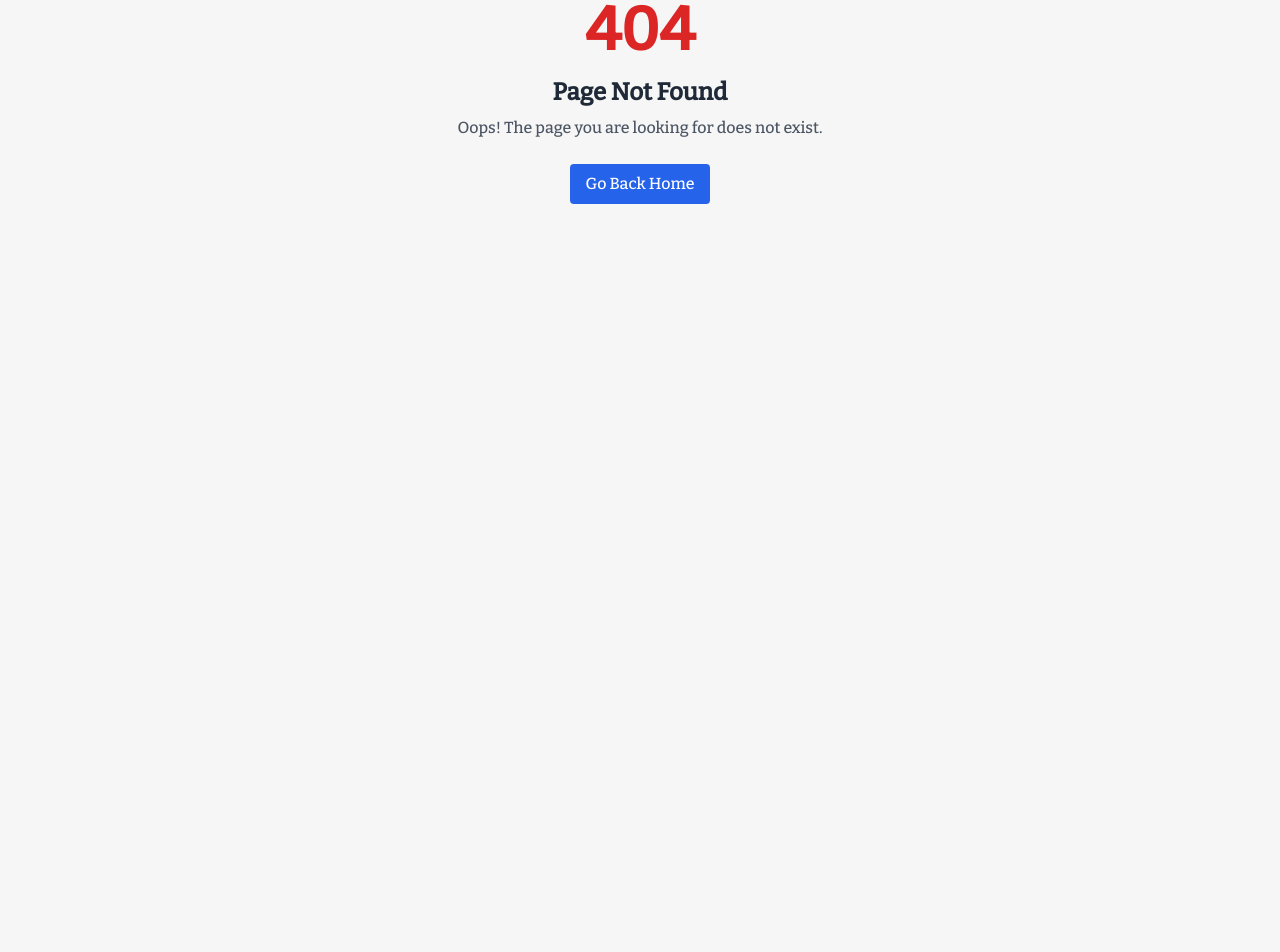
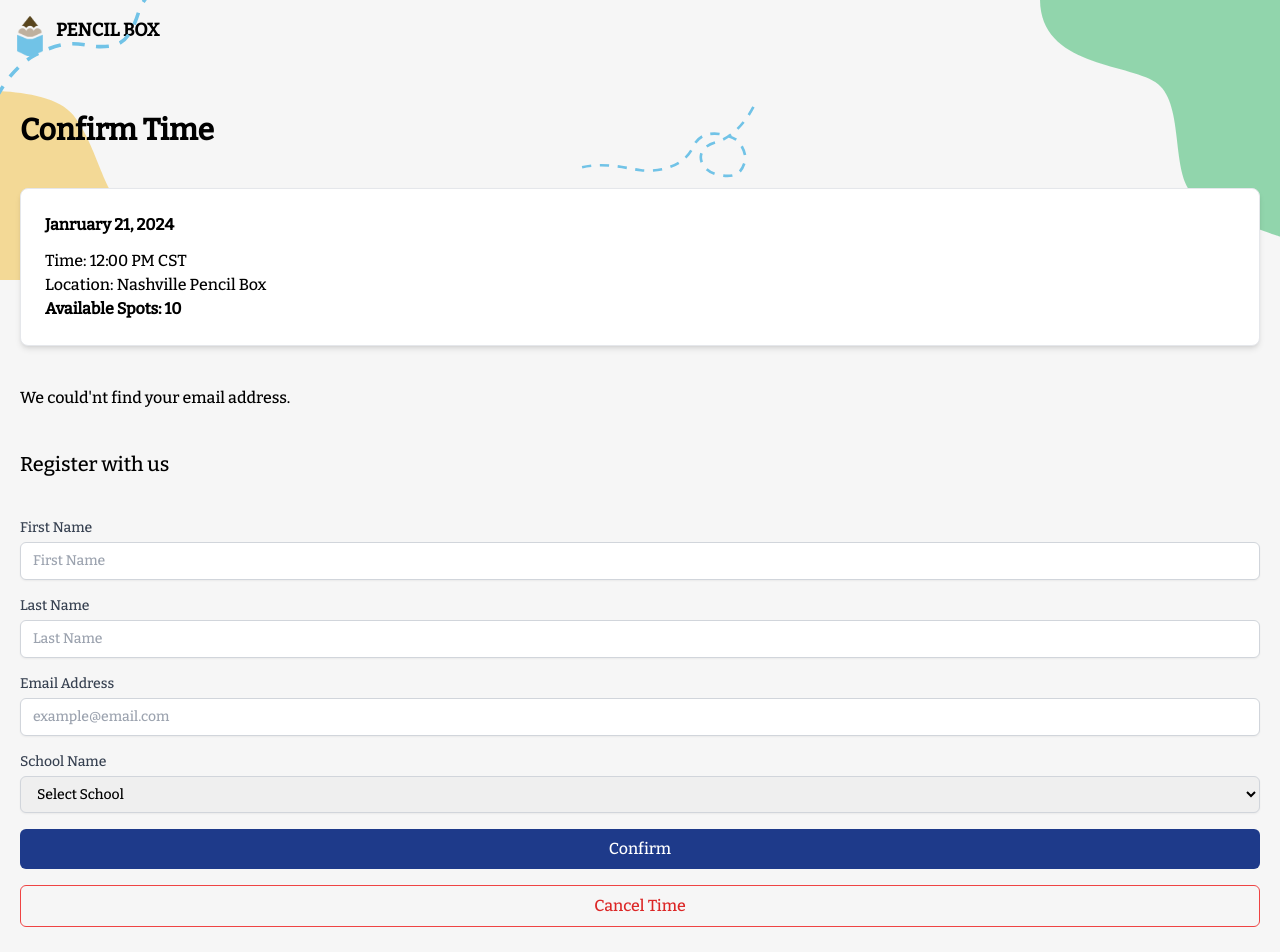
Before and after one commit to Pencil-For-Schools/pencil-tech-ui, a Next.js app: page /reserve-input-not-in-system in a window 1280 px wide. Before the commit this address had no page. Shown: the top 952 px of the page. Before the commit the page ends 800 px from the top, so only its background shows below. Built offline with nearby package versions, Linux system fonts and the light colour scheme.

Commit message:
ticket 13 ui

```diff
--- /dev/null
+++ b/src/app/(scheduling)/reserve-input-not-in-system/page.js
@@ -0,0 +1,138 @@
+"use client"
+
+import { useState } from "react";
+
+const initialState = {
+    email: "",
+    firstName: "",
+    lastName: "",
+    school: "",
+}
+
+const sampleSchoolData = {
+    date: "Janruary 21, 2024",
+    time: "12:00 PM CST",
+    location: "Nashville Pencil Box",
+    numberOfSpots: 10
+}
+
+export default function Page() {
+    const [email, setEmail] = useState(initialState.email)
+    const [firstName, setFirstName] = useState(initialState.firstName)
+    const [lastName, setLastName] = useState(initialState.lastName)
+    const [loading, setLoading] = useState(true)
+    const [school, setSchool] = useState(initialState.school)
+
+    const resetForm = () => {
+        setEmail(initialState.email)
+        setFirstName(initialState.firstName)
+        setLastName(initialState.lastName)
+        setSchool(initialState.school)
+    }
+
+    const handleSubmit = (e) => {
+        e.preventDefault();
+
+        console.log("First Name", firstName)
+        console.log("Last Name", lastName)
+        console.log("Email", email);
+        console.log("School", school);
+        console.log("YOU SUBMITTED, YA FILTHY ANIMAL! We need an API");
+
+        resetForm();
+    }
+
+    if (!loading) {
+        return (
+            <div className="flex flex-col gap-10 px-5 py-10">
+                <p className="font-bold relative text-3xl">Finalizing...</p>
+                {/* Reusing spinner component from inventory list */}
+                <div className="flex items-center justify-center bg-gray-100">
+                    <div className="loader border-t-4 border-blue-500 border-solid rounded-full w-12 h-12 animate-spin"></div>
+                </div>
+                {/* End */}
+            </div>
+        );
+    }
+
+    return (
+        <div className="flex flex-col gap-10 px-5 py-10 relative z-[1000]">
+            <h2 className="font-bold text-3xl">Confirm Time</h2>
+
+            <div className="bg-white border flex flex-col gap-3 p-6 rounded-lg shadow-md">
+                <p className="font-bold">{sampleSchoolData.date}</p>
+
+                <div>
+                    <p className="font-medium">Time: {sampleSchoolData.time}</p>
+                    <p className="font-light">Location: {sampleSchoolData.location}</p>
+                    <p className="font-bold">Available Spots: {sampleSchoolData.numberOfSpots}</p>
+                </div>
+            </div>
+
+            <p>We could'nt find your email address.</p>
+
+            <p className="text-xl">Register with us</p>
+
+            <form className="space-y-4" onSubmit={handleSubmit}>
+                <div>
+                    <label className="block text-sm font-medium text-gray-700">First Name</label>
+                    <input
+                        type="text"
+                        value={firstName}
+                        onChange={(e) => setFirstName(e.target.value)}
+                        placeholder="First Name"
+                        className="mt-1 block w-full px-3 py-2 border border-gray-300 rounded-md shadow-sm focus:outline-none focus:ring-blue-500 focus:border-blue-500 sm:text-sm"
+                    />
+                </div>
+                <div>
+                    <label className="block text-sm font-medium text-gray-700">Last Name</label>
+                    <input
+                        type="text"
+                        value={lastName}
+                        onChange={(e) => setLastName(e.target.value)}
+                        placeholder="Last Name"
+                        className="mt-1 block w-full px-3 py-2 border border-gray-300 rounded-md shadow-sm focus:outline-none focus:ring-blue-500 focus:border-blue-500 sm:text-sm"
+                    />
+                </div>
+                <div>
+                    <label className="block text-sm font-medium text-gray-700">Email Address</label>
+                    <input
+                        type="email"
+                        value={email}
+                        onChange={(e) => setEmail(e.target.value)}
+                        placeholder="example@email.com"
+                        className="mt-1 block w-full px-3 py-2 border border-gray-300 rounded-md shadow-sm focus:outline-none focus:ring-blue-500 focus:border-blue-500 sm:text-sm"
+                    />
+                </div>
+                <div>
+                    <label className="block text-sm font-medium text-gray-700">School Name</label>
+                    <select
+                        value={school}
+                        onChange={(e) => setSchool(e.target.value)}
+                        className="mt-1 block w-full px-3 py-2 border border-gray-300 rounded-md shadow-sm focus:outline-none focus:ring-blue-500 focus:border-blue-500 sm:text-sm"
+                    >
+                        <option value="">Select School</option>
+                        <option value="School 1">School 1</option>
+                        <option value="School 2">School 2</option>
+                        {/* TODO: Connect to API Add more schools as needed */}
+                    </select>
+                </div>
+                <div className="flex flex-col">
+                    <button
+                        type="submit"
+                        className="flex-1 bg-blue-900 text-white px-4 py-2 rounded-md hover:bg-blue-600 mb-4 transition-colors"
+                    >
+                        Confirm
+                    </button>
+
+                    <button
+                        type="button"
+                        className="border border-red-500 flex-1 text-red-600 px-4 py-2 rounded-md hover:bg-red-200 transition-colors"
+                    >
+                        Cancel Time
+                    </button>
+                </div>
+            </form>
+        </div>
+    )
+}
```
